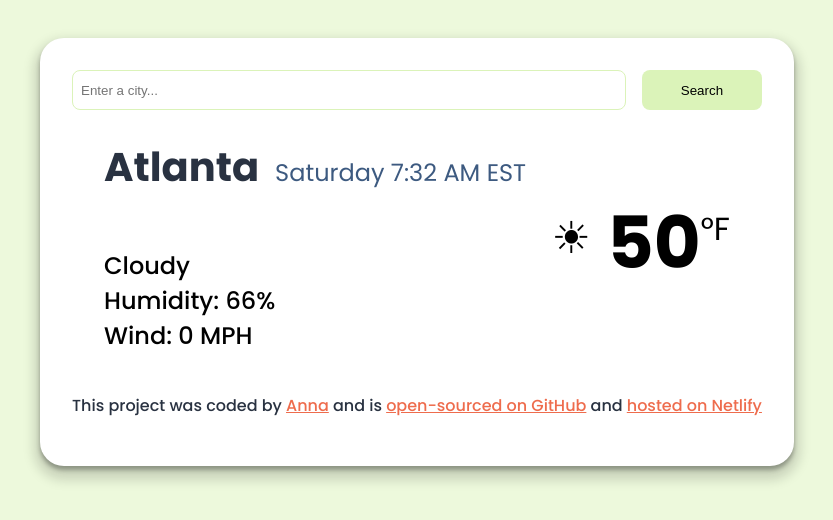
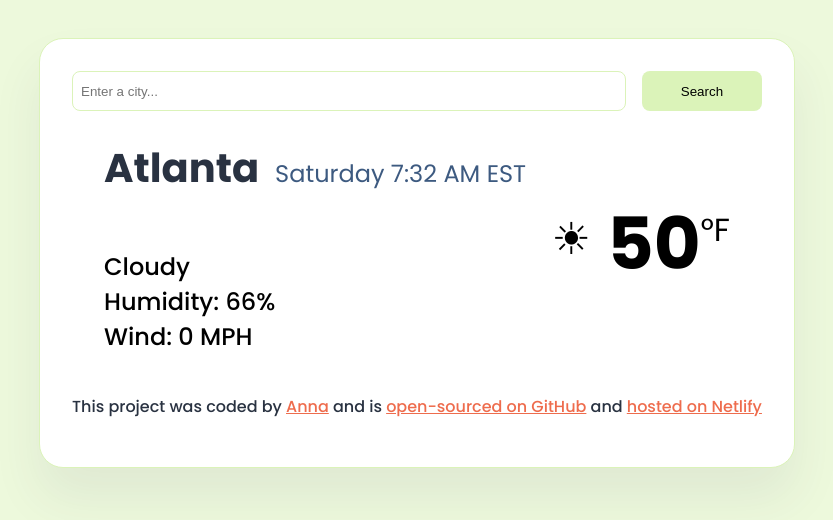
Before and after one commit to useherexperience/Week-7, a plain HTML site: page index.html in a window 1280 px wide. Shown: the whole page, without its empty margins (223-1056 px from the left). Drawn offline with Linux system fonts and the light colour scheme.

Commit message:
Updated box shadow styling

```diff
--- a/src/style.css
+++ b/src/style.css
@@ -3,6 +3,8 @@ body {
     display: flex;
     flex-direction: column;
     font-family: 'Poppins', sans-serif;
+    justify-content: center;
+    align-items: center;
 }
 
 a {
@@ -16,11 +18,13 @@ footer {
 
 .weather-module {
     background: white;
+    border: 1px solid #DBF3B9;
     max-width: 800px;
     margin: 30px auto;
-    box-shadow: 0px 4px 4px 0px rgba(0, 0, 0, 0.30), 0px 8px 12px 6px rgba(0, 0, 0, 0.15);
+    box-shadow: 0 30px 50px rgba(65, 50, 100, 0.08);
     padding: 32px;
     border-radius: 24px;
+    align-items: flex-start;
 }
 
 form {
```
